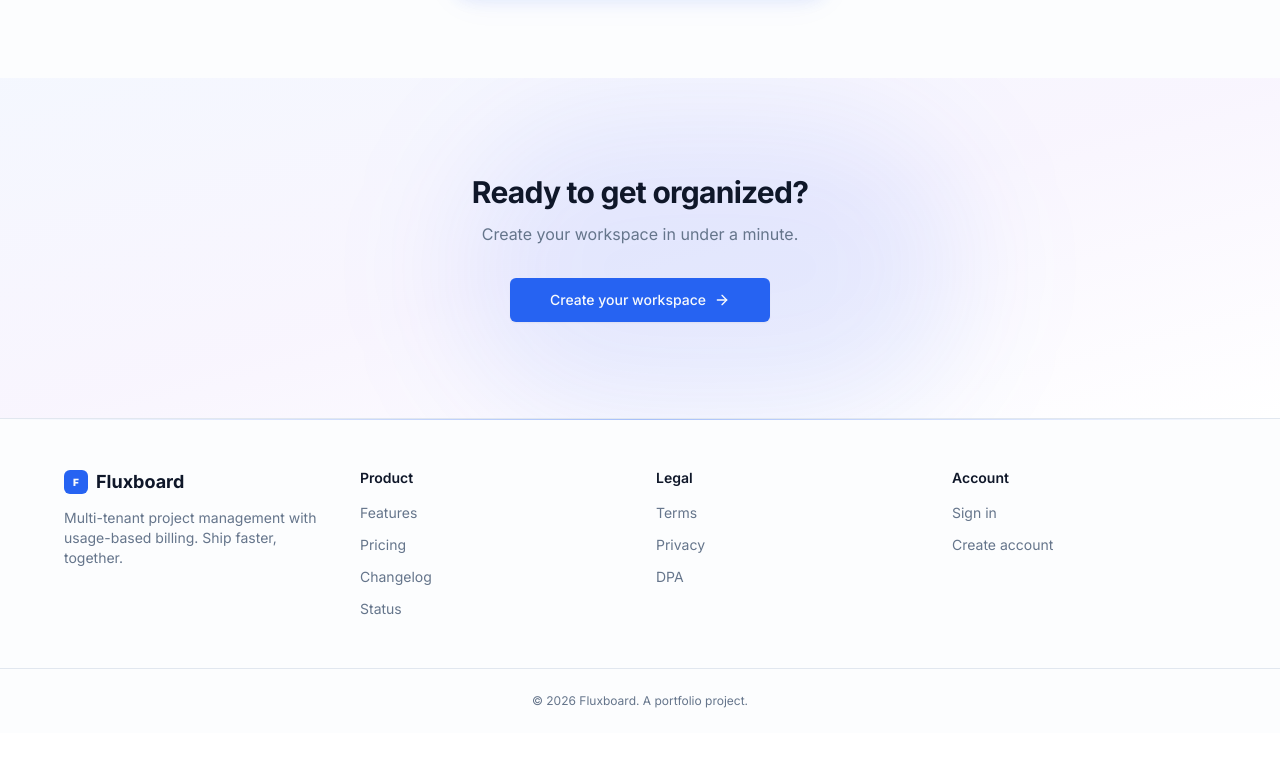
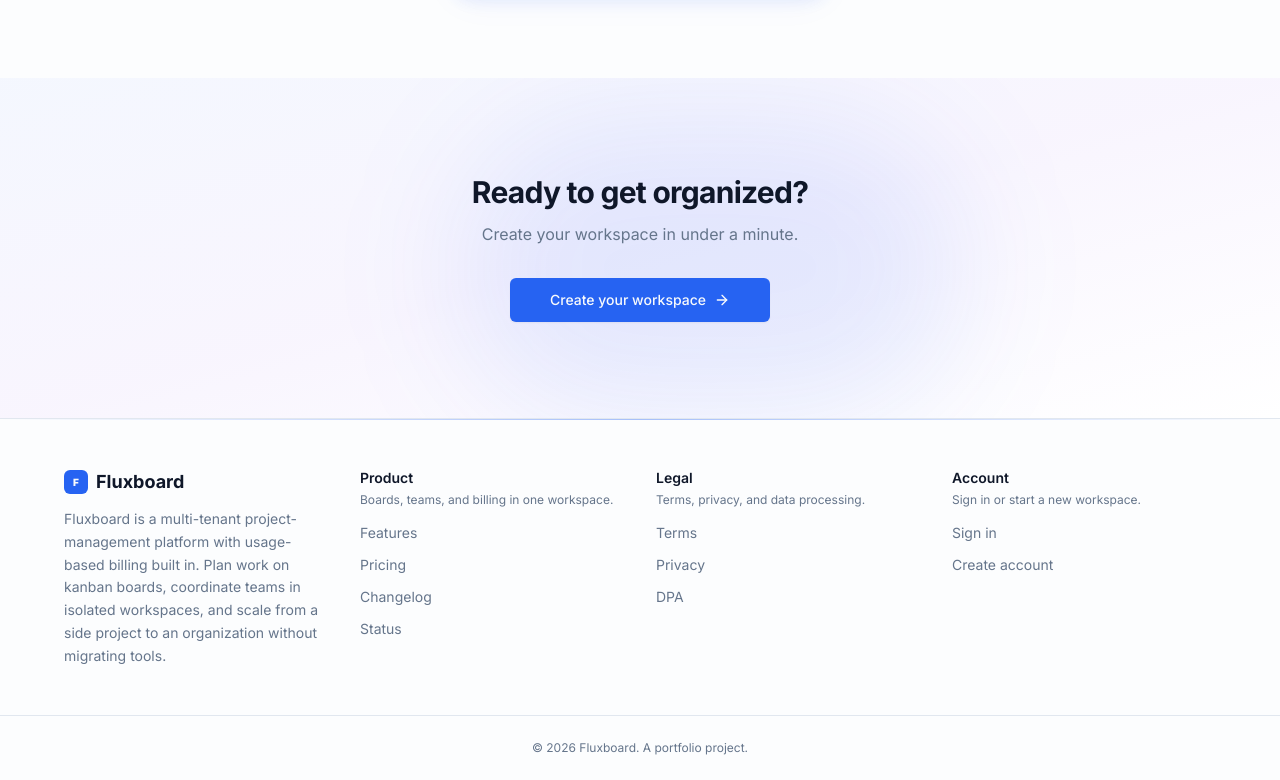
Before and after one commit to Contictus/fluxboard, a Next.js app in the folder web/: page / in a window 1280 px wide. Shown: the part 2154-2934 px from the top of the page. Before the commit the page ends 2887 px from the top, so only its background shows below. Built offline with nearby package versions, Linux system fonts and the light colour scheme; no server answers.

Commit message:
feat: professionalize footer copy with column blurbs

```diff
--- a/web/components/marketing/site-footer.tsx
+++ b/web/components/marketing/site-footer.tsx
@@ -1,8 +1,13 @@
 import Link from 'next/link';
 
-const columns: { title: string; links: { href: string; label: string }[] }[] = [
+const columns: {
+  title: string;
+  blurb: string;
+  links: { href: string; label: string }[];
+}[] = [
   {
     title: 'Product',
+    blurb: 'Boards, teams, and billing in one workspace.',
     links: [
       { href: '/features', label: 'Features' },
       { href: '/pricing', label: 'Pricing' },
@@ -12,6 +17,7 @@ const columns: { title: string; links: { href: string; label: string }[] }[] = [
   },
   {
     title: 'Legal',
+    blurb: 'Terms, privacy, and data processing.',
     links: [
       { href: '/legal/terms', label: 'Terms' },
       { href: '/legal/privacy', label: 'Privacy' },
@@ -20,6 +26,7 @@ const columns: { title: string; links: { href: string; label: string }[] }[] = [
   },
   {
     title: 'Account',
+    blurb: 'Sign in or start a new workspace.',
     links: [
       { href: '/login', label: 'Sign in' },
       { href: '/register', label: 'Create account' },
@@ -41,13 +48,16 @@ export function SiteFooter() {
             </span>
             <span className="text-lg font-bold">Fluxboard</span>
           </Link>
-          <p className="mt-3 max-w-xs text-sm text-muted-foreground">
-            Multi-tenant project management with usage-based billing. Ship faster, together.
+          <p className="mt-3 max-w-xs text-sm leading-relaxed text-muted-foreground">
+            Fluxboard is a multi-tenant project-management platform with usage-based billing
+            built in. Plan work on kanban boards, coordinate teams in isolated workspaces, and
+            scale from a side project to an organization without migrating tools.
           </p>
         </div>
         {columns.map((col) => (
           <div key={col.title}>
             <p className="text-sm font-semibold">{col.title}</p>
+            <p className="mt-1 text-xs text-muted-foreground">{col.blurb}</p>
             <ul className="mt-3 space-y-2">
               {col.links.map((l) => (
                 <li key={l.href}>
```
